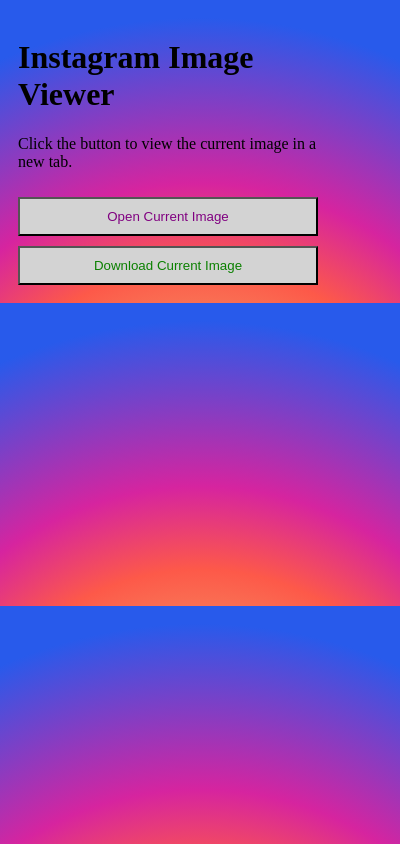
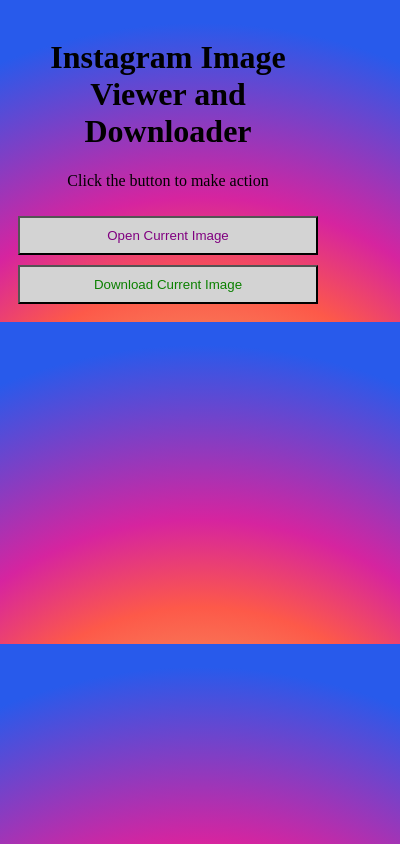
Before and after one commit to BigChungus70/Instagram-Image-viewNdownload, a browser extension: page popup.html in a window 400 px wide. Drawn offline with Linux system fonts and the light colour scheme.

Commit message:
Add files via upload

```diff
--- a/popup.html
+++ b/popup.html
@@ -1,15 +1,15 @@
 <!DOCTYPE html>
 <html>
   <head>
-    <title>Instagram Image Viewer</title>
+    <title>Instagram Image Viewer and Downloader</title>
     <style>
       body { width: 300px; padding: 10px; }
       button { width: 100%; padding: 10px; margin-top: 10px; }
     </style>
   </head>
   <body style="background: radial-gradient(circle at 50% 170%, #d6cf7e 0%, #e7df86 5%, #fd5949 45%, #d6249f 60%, #285AEB 90%);">
-    <h1>Instagram Image Viewer</h1>
-    <p>Click the button to view the current image in a new tab.</p>
+    <h1 style="text-align: center;">Instagram Image Viewer and Downloader</h1>
+    <p style="text-align: center;">Click the button to make action</p>
     <button id="openBtn" style="color: purple; background-color: lightgray;">Open Current Image</button>
     <button id="downloadBtn" style="color: rgb(11, 128, 0); background-color: lightgray;">Download Current Image</button>
     <script src="popup.js"></script>
```
